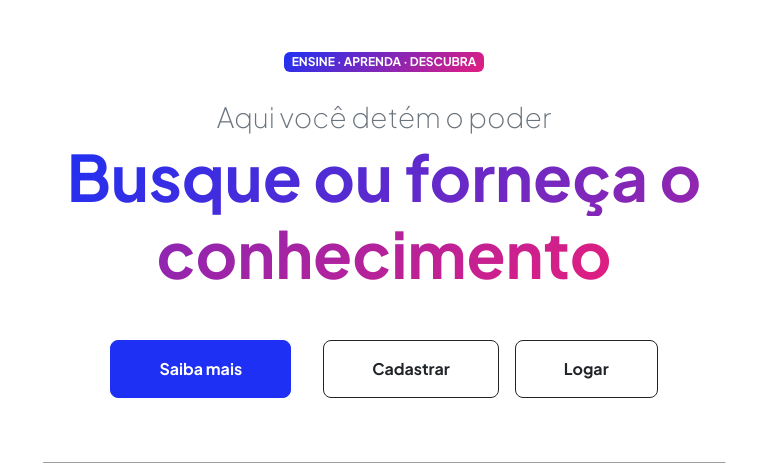
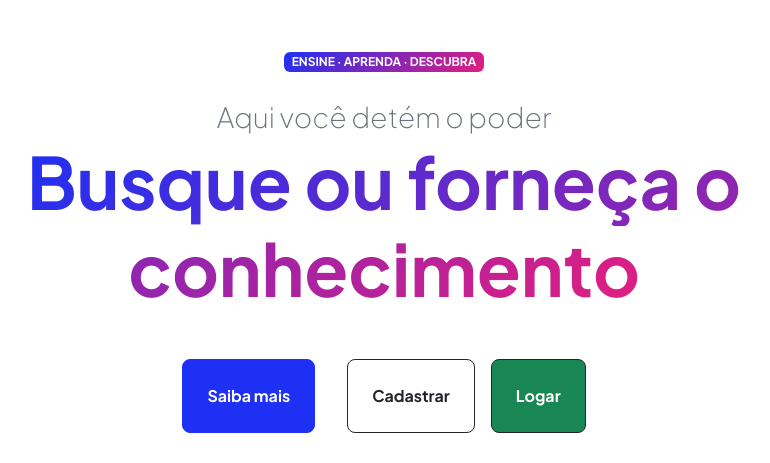
Before and after one commit to felpsgk/TimeLearn, a PHP site: page / in a window 1280 px wide. Shown: the part 72-535 px from the top of the page, without its empty margins (256-1026 px from the left). Run offline with PHP 8.4, Linux system fonts and the light colour scheme; grey boxes are pictures that could not be loaded.

Commit message:
teste profile

```diff
--- a/index.php
+++ b/index.php
@@ -18,11 +18,11 @@
                                     <div class="text-uppercase">Ensine &middot; Aprenda &middot; Descubra</div>
                                 </div>
                                 <div class="fs-3 fw-light text-muted">Aqui você detém o poder</div>
-                                <h1 class="display-3 fw-bolder mb-5"><span class="text-gradient d-inline">Busque ou forneça o conhecimento</span></h1>
+                                <h1 class="display-2 fw-bolder mb-5"><span class="text-gradient d-inline">Busque ou forneça o conhecimento</span></h1>
                                 <div class="d-grid gap-3 d-sm-flex justify-content-sm-center justify-content-xxl-start mb-3">
-                                    <a class="btn btn-primary btn-lg px-5 py-3 me-sm-3 fs-6 fw-bolder" href="resume.html">Saiba mais</a>
-                                    <a class="btn btn-outline-dark btn-lg px-5 py-3 fs-6 fw-bolder" href="projects.html">Cadastrar</a>
-                                    <a class="btn btn-outline-dark btn-lg px-5 py-3 fs-6 fw-bolder" href="projects.html">Logar</a>
+                                    <a class="btn btn-primary btn-lg px-4 py-4 me-sm-3 fs-6 fw-bolder" href="resume.php">Saiba mais</a>
+                                    <a class="btn btn-outline-dark btn-lg px-4 py-4 fs-6 fw-bolder" href="projects.php">Cadastrar</a>
+                                    <a class="btn btn-success btn-outline-dark btn-lg px-4 py-4 fs-6 fw-bolder text-white" href="projects.php">Logar</a>
                                 </div>
                             </div>
                         </div>
```
Also changed, not shown: assets/profile.png (added).
